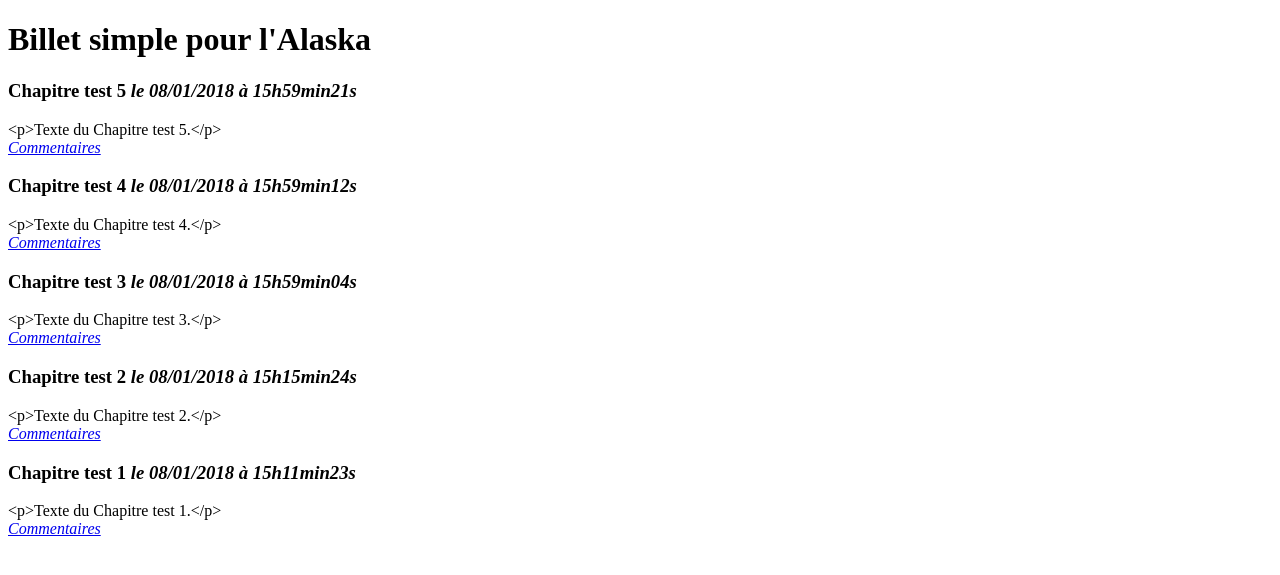
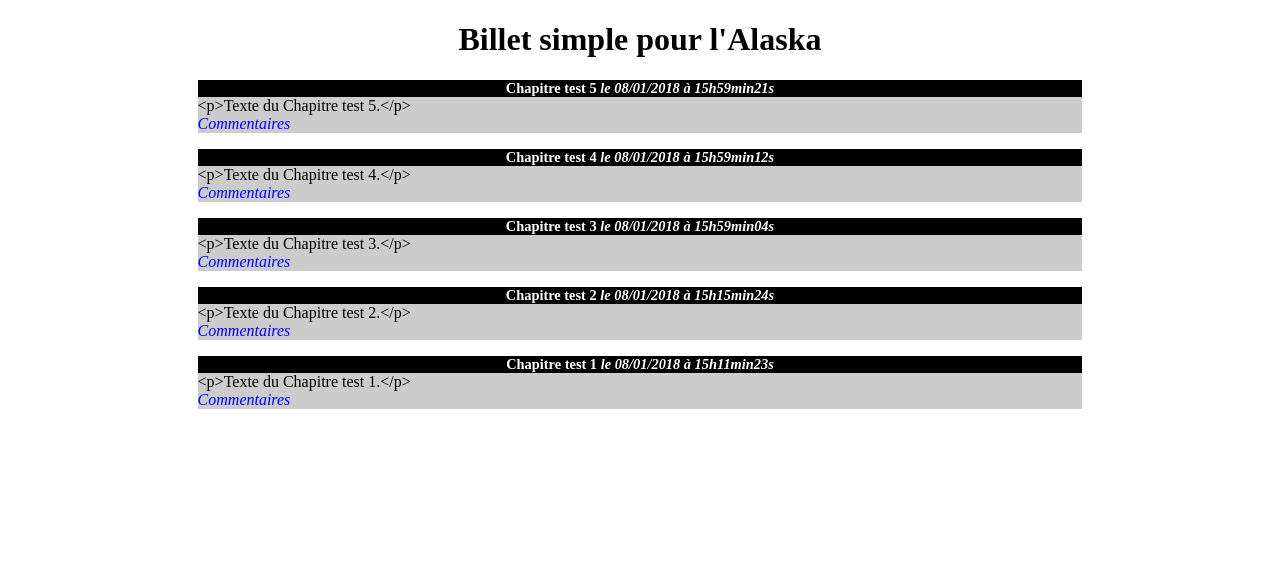
Before and after one commit to Nico-gouvernet/Projet4, a PHP site: page / in a window 1280 px wide. Shown: the top 575 px of the page. Run offline with PHP 8.4, Linux system fonts and the light colour scheme; data comes from the database, SQL or seed files in the repository.

Commit message:
Update style.css

```diff
--- a/View/style.css
+++ b/View/style.css
@@ -1 +1,28 @@
 /*Création du fichier style.css de base pour le projet 4  !! le 08/01/2018 */
+h1, h3
+{
+    text-align:center;
+}
+h3
+{
+    background-color:black;
+    color:white;
+    font-size:0.9em;
+    margin-bottom:0px;
+}
+.news p
+{
+    background-color:#CCCCCC;
+    margin-top:0px;
+}
+.news
+{
+    width:70%;
+    margin:auto;
+}
+
+a
+{
+    text-decoration: none;
+    color: blue;
+}
```
